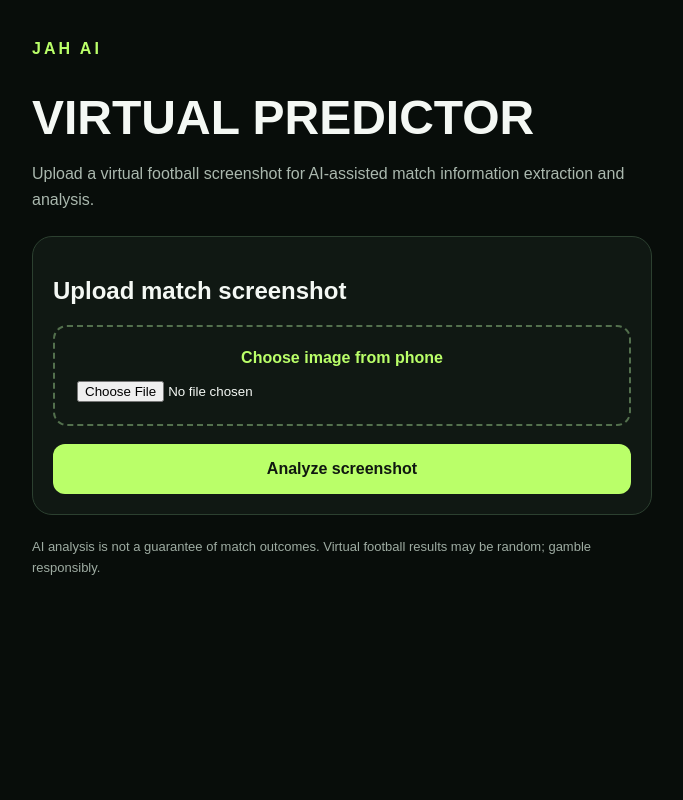
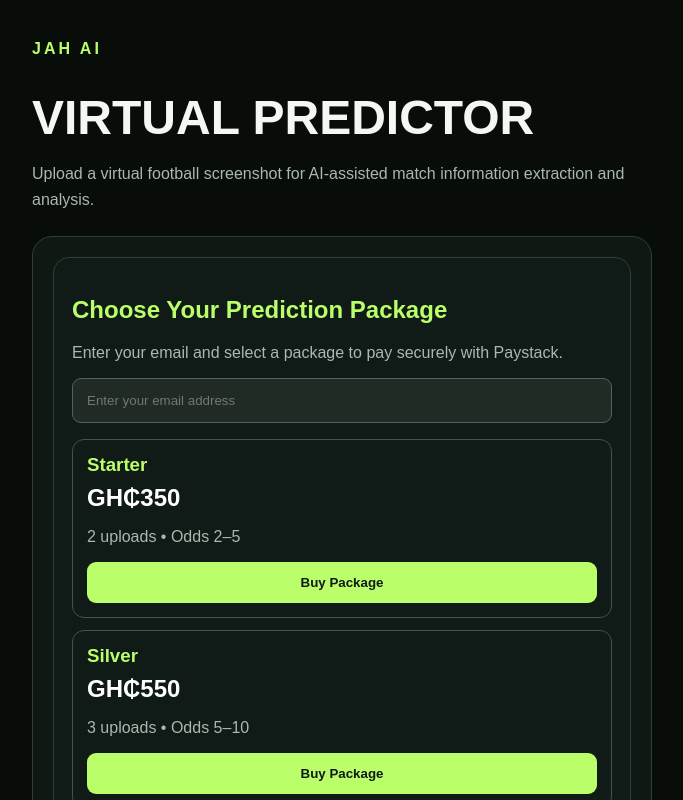
Before and after one commit to jahg1355-boop/jah-ai-virtual-predictor, a Next.js app: page / in a window 1280 px wide. Shown: the top 800 px of the page, without its empty margins (298-981 px from the left). Built offline with nearby package versions, Linux system fonts and the light colour scheme.

Commit message:
Update page.js

```diff
--- a/app/page.js
+++ b/app/page.js
@@ -95,6 +95,94 @@ const [paymentMessage, setPaymentMessage] = useState("");
         <p style={{ color: "#aab8ae", lineHeight: 1.6 }}>Upload a virtual football screenshot for AI-assisted match information extraction and analysis.</p>
 
         <section style={{ border: "1px solid #2c4030", borderRadius: 20, padding: 20, marginTop: 24, background: "#101813" }}>
+          <section style={{
+  border: "1px solid #294236",
+  borderRadius: 16,
+  padding: 18,
+  marginBottom: 22,
+  background: "#101a16"
+}}>
+  <h2 style={{ color: "#baff69" }}>
+    Choose Your Prediction Package
+  </h2>
+
+  <p style={{ color: "#aab8ae" }}>
+    Enter your email and select a package to pay securely with Paystack.
+  </p>
+
+  <input
+    type="email"
+    placeholder="Enter your email address"
+    value={email}
+    onChange={(e) => setEmail(e.target.value)}
+    style={{
+      width: "100%",
+      padding: 14,
+      borderRadius: 9,
+      marginBottom: 16,
+      background: "#202b25",
+      color: "white",
+      border: "1px solid #526357",
+      boxSizing: "border-box"
+    }}
+  />
+
+  {[
+    { id: "starter", name: "Starter", price: "GH₵350", uploads: "2 uploads", odds: "Odds 2–5" },
+    { id: "silver", name: "Silver", price: "GH₵550", uploads: "3 uploads", odds: "Odds 5–10" },
+    { id: "gold", name: "Gold", price: "GH₵850", uploads: "4 uploads", odds: "Odds 10–20" },
+    { id: "vip", name: "VIP", price: "GH₵1,000", uploads: "5 uploads", odds: "Odds 20–30" }
+  ].map((item) => (
+    <div
+      key={item.id}
+      style={{
+        border: "1px solid #405447",
+        borderRadius: 12,
+        padding: 14,
+        marginBottom: 12
+      }}
+    >
+      <h3 style={{ color: "#baff69", margin: "0 0 8px" }}>
+        {item.name}
+      </h3>
+
+      <h2 style={{ color: "white", margin: "0 0 8px" }}>
+        {item.price}
+      </h2>
+
+      <p style={{ color: "#aab8ae" }}>
+        {item.uploads} • {item.odds}
+      </p>
+
+      <button
+        onClick={() => buyPackage(item.id)}
+        disabled={paymentLoading}
+        style={{
+          width: "100%",
+          padding: 13,
+          borderRadius: 9,
+          border: "none",
+          background: "#baff69",
+          color: "#101a16",
+          fontWeight: "bold",
+          cursor: "pointer"
+        }}
+      >
+        {paymentLoading ? "Please wait..." : "Buy Package"}
+      </button>
+    </div>
+  ))}
+
+  {paymentMessage && (
+    <p style={{ color: "#ff7777" }}>
+      {paymentMessage}
+    </p>
+  )}
+
+  <p style={{ color: "#aab8ae", fontSize: 12 }}>
+    Payments are processed through Paystack. Available payment methods depend on checkout eligibility.
+  </p>
+</section>
           <h2>Upload match screenshot</h2>
           <label style={{ display: "block", border: "2px dashed #53704d", borderRadius: 14, padding: 22, textAlign: "center", cursor: "pointer" }}>
             <span style={{ color: "#baff69", fontWeight: 700 }}>Choose image from phone</span>
```
